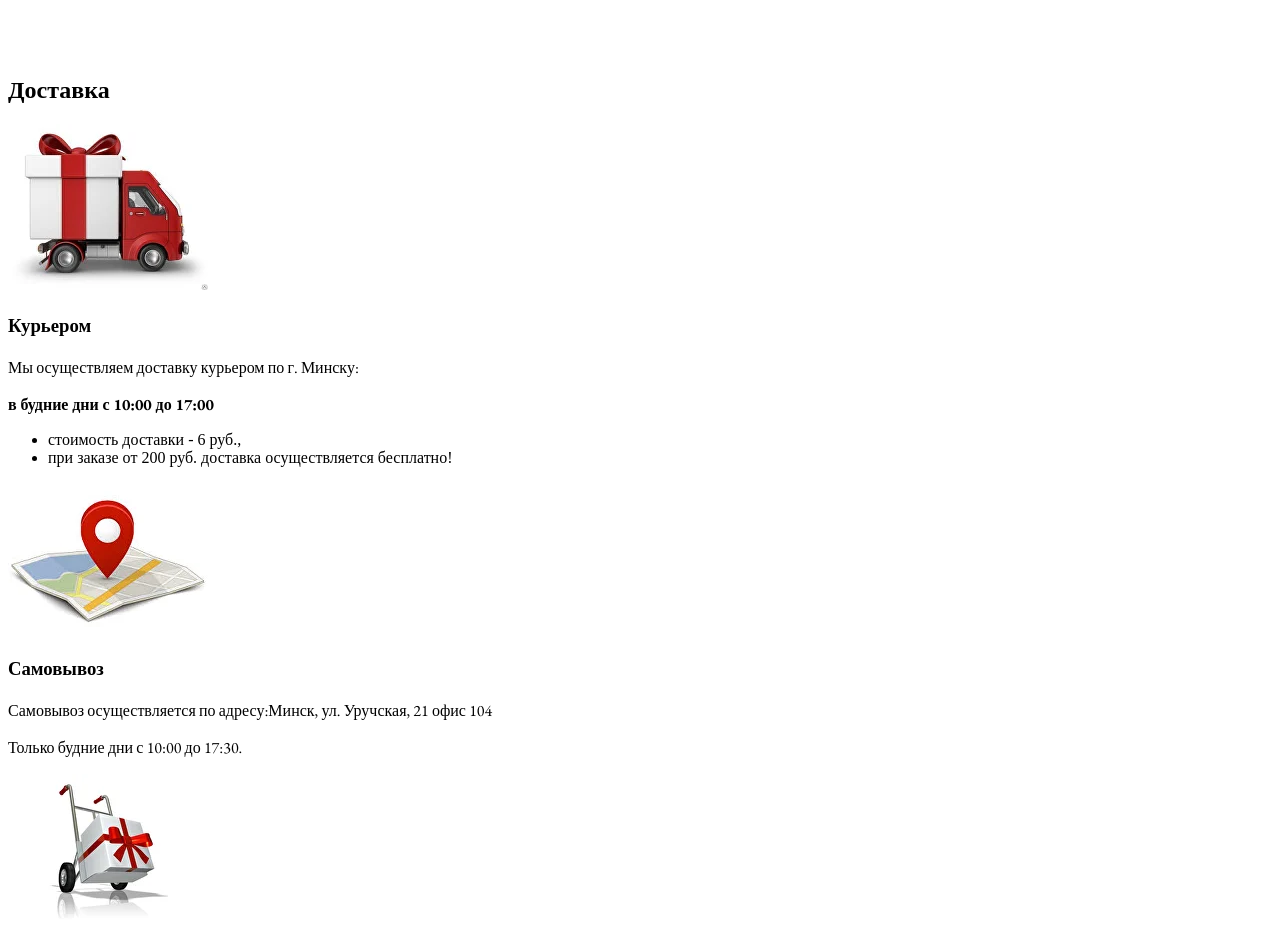
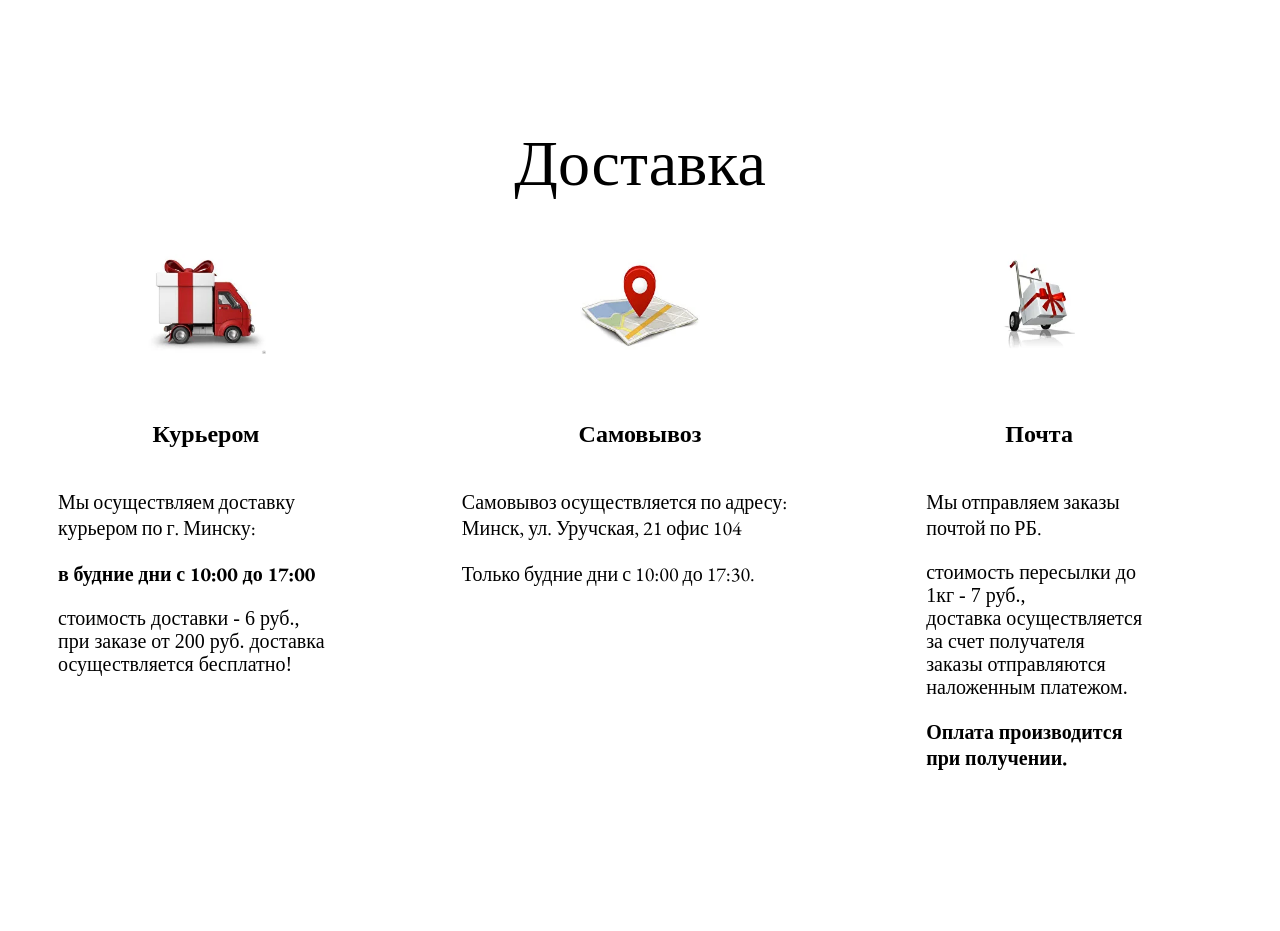
Before and after one commit to big14-front/choco_project, a plain HTML site: page index.html in a window 1280 px wide. Shown: the part 3663-4594 px from the top of the page. After the commit the page ends 4522 px from the top, so only its background shows below. Drawn offline with nearby package versions, Linux system fonts and the light colour scheme; a web font is replaced by a local one.

Commit message:
ready 6 section

```diff
--- /dev/null
+++ b/delivery.css
@@ -0,0 +1,60 @@
+#delivery {
+    padding: 60px 0;
+}
+
+.delivery-content {
+    display: flex;
+    justify-content: flex-start;
+    gap: 108px;
+    padding-left: 50px;
+    padding-right: 120px;
+    max-width: 1200px;
+    margin: 0 auto;
+}
+
+.delivery-block {
+    display: flex;
+    flex-direction: column;
+    align-items: center;
+}
+
+.delivery-block img {
+    width: 120px;
+    height: 100px;
+    margin-bottom: 40px;
+}
+
+.delivery-block h3 {
+    font-weight: 700;
+    font-size: 24px;
+    text-align: center;
+    margin-bottom: 40px;
+}
+
+.delivery-block p,
+.delivery-block ul {
+    font-weight: 400;
+    font-size: 20px;
+    align-self: flex-start;
+    margin: 0 0 20px 0;
+}
+
+#delivery > h2 {
+    text-align: center;
+    font-weight: 400;
+    font-size: 64px;
+    margin-top: 10px;
+}
+
+.delivery-block ul {
+    list-style: none;
+    padding-left: 0;
+}
+
+.delivery-block span{
+    display: block;
+    font-weight: 700;
+    font-size: 20px;
+    margin-bottom: 20px;
+    align-self: flex-start;
+}
--- a/index.html
+++ b/index.html
@@ -12,6 +12,7 @@
     <link rel="stylesheet" href="category.css">
     <link rel="stylesheet" href="howwork.css">
     <link rel="stylesheet" href="why.css">
+    <link rel="stylesheet" href="delivery.css">
 </head>
 <body>
     <header>
@@ -138,28 +139,26 @@
 
 <section id="delivery">
     <h2 class="font-famaly-secondary">Доставка</h2>
-        <div>
-            <div>
+    <div class="delivery-content">
+        <div class="delivery-block">
             <img src="img/859c4fed531acd53a864835b96e8e8cd76654da8.png" alt="photo">
             <h3 class="font-famaly-primary">Курьером</h3>
-                <p class="font-famaly-primary">Мы осуществляем доставку курьером
-                    по г. Минску:</p>
-                <p class="font-famaly-primary"><strong>в будние дни с 10:00 до 17:00</strong></p>
-
+            <p class="font-famaly-primary">Мы осуществляем доставку курьером по г. Минску:</p>
+            <span class="font-famaly-primary">в будние дни с 10:00 до 17:00</span>
             <ul class="dashed">
                 <li>стоимость доставки - 6 руб.,</li>
-                    <li>при заказе от 200 руб. доставка
-                        осуществляется бесплатно!</li>
+                <li>при заказе от 200 руб. доставка осуществляется бесплатно!</li>
             </ul>
         </div>
 
-            <div>
+        <div class="delivery-block">
             <img src="/img/77da859bf39f8f897ad9c5c7891fd8457845aa87.png" alt="photo2">
             <h3 class="font-famaly-primary">Самовывоз</h3>
-                <p class="font-famaly-primary">Самовывоз осуществляется по адресу:Минск, ул. Уручская, 21 офис 104</p>
+            <p class="font-famaly-primary">Самовывоз осуществляется по адресу: Минск, ул. Уручская, 21 офис 104</p>
             <p class="font-famaly-primary">Только будние дни с 10:00 до 17:30.</p>
         </div>
-            <div>
+
+        <div class="delivery-block">
             <img src="/img/19779b20ef9765ea2579b4410c3b1077acc06d30.png" alt="photo3">
             <h3 class="font-famaly-primary">Почта</h3>
             <p class="font-famaly-primary">Мы отправляем заказы почтой по РБ.</p>
@@ -168,7 +167,7 @@
                 <li>доставка осуществляется за счет получателя</li>
                 <li>заказы отправляются наложенным платежом.</li>
             </ul>
-                <p class="font-famaly-primary"><strong>Оплата производится при получении.</strong></p>
+            <span class="font-famaly-primary">Оплата производится при получении.</span>
         </div>
     </div>
 </section>
```
Lines whose indentation alone changed are shown as unchanged.
